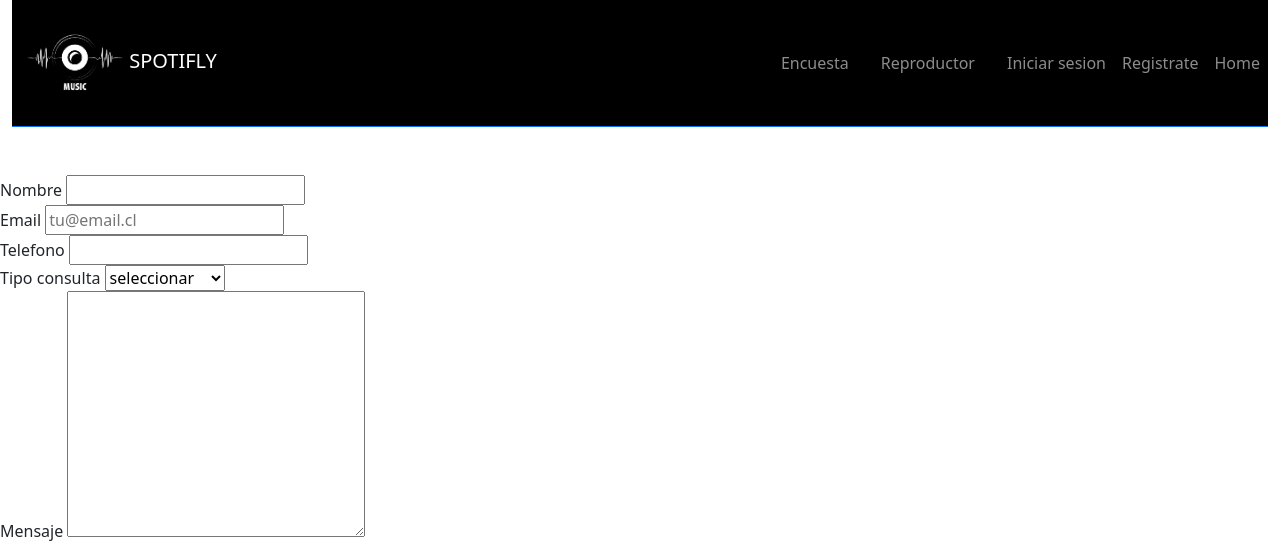
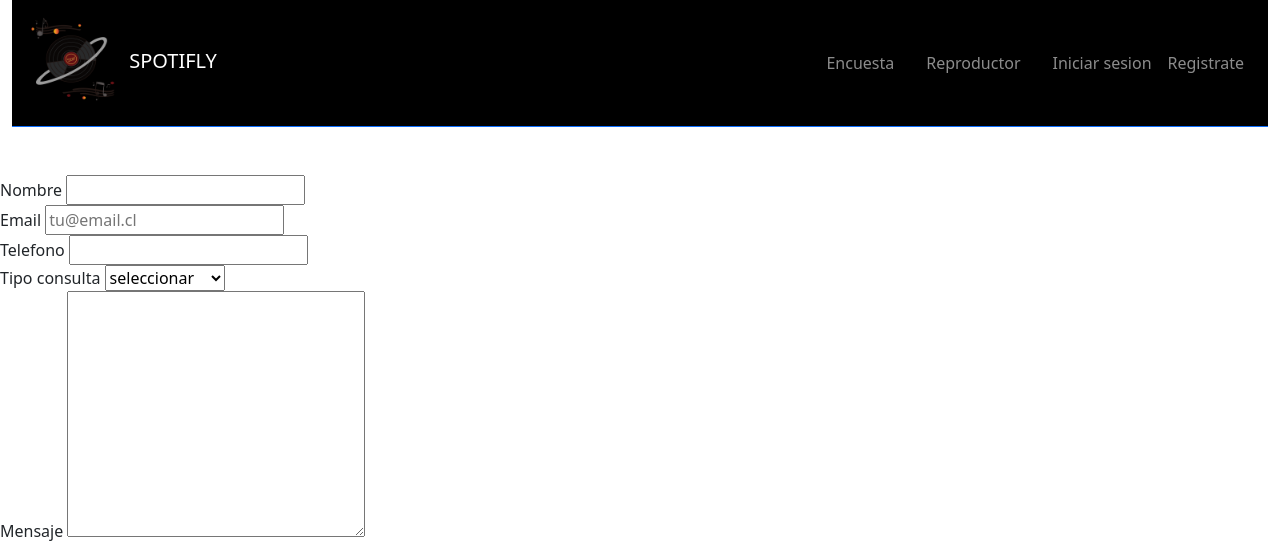
Before and after one commit to Camycog/Proyectofinal, a Django app: page /signin/ in a window 1280 px wide. Shown: the top 541 px of the page. Run offline with Django 4.2, Linux system fonts and the light colour scheme; some libraries are stand-ins or nearby versions.

Commit message:
espero que no de error

```diff
--- a/Musica/templates/app/base.html
+++ b/Musica/templates/app/base.html
@@ -24,7 +24,7 @@
       <nav class="navbar navbar-expand-md navbar-dark bg-black border-bottom border-primary">
         <div class="container-fluid">
           <a href="#" class="navbar-brand">
-            <img src="{% static 'app/img/Logo.webp'  %}" alt="logo" width="100" height="100"> SPOTIFLY</a>
+            <img src="{% static 'app/img/LogoSF.png'  %}" alt="logo" width="100" height="100"> SPOTIFLY</a>
           <button type="button" class="navbar-toggler" data-bs-toggle="collapse" data-bs-target="#MenuNavegacion">
             <span class="navbar-toggler-icon"></span>
           </button>
@@ -56,7 +56,7 @@
               </li>
               </li>
               <li>
-                <a class="nav-link text-nowrap" href="{% url 'home' %}">Home</a>
+                <a class="nav-link text-nowrap" href="{% url 'home' %}"></a>
               </li>
               {% endif %}
             </ul>
```
Also changed, not shown: Musica/static/app/img/home.png (added).
